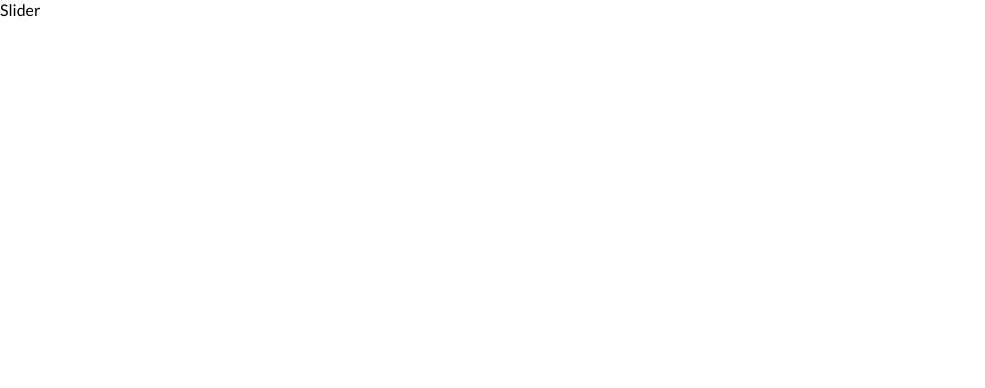
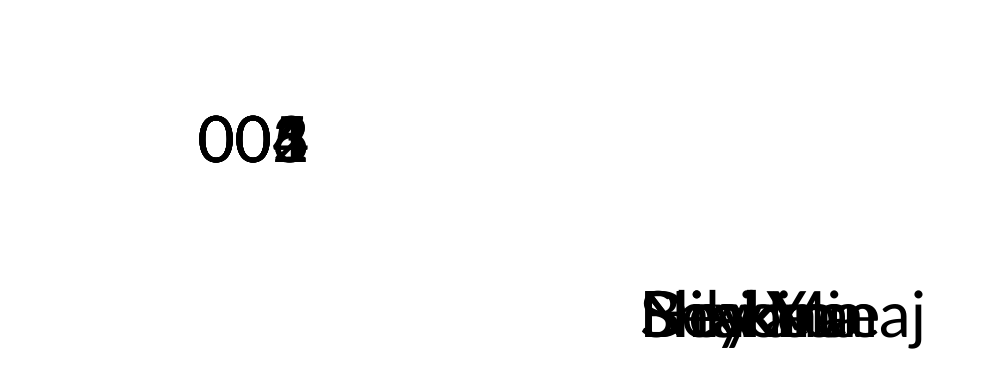
Before and after one commit to Scharlyopitz/UnBreakableSlider, a React (Vite) app: page / in a window 1280 px wide. Shown: the top 388 px of the page, without its empty margins (0-985 px from the left). Built offline with nearby package versions, Linux system fonts and the light colour scheme.

Commit message:
Mise en page

```diff
--- a/src/components/Slider.jsx
+++ b/src/components/Slider.jsx
@@ -1,5 +1,27 @@
-import React from "react";
+export default function Slider() {
+  const slides = [
+    { number: "001", text: "Hey Yo" },
+    { number: "002", text: "Nirvana" },
+    { number: "003", text: "Shakira" },
+    { number: "004", text: "Drake" },
+    { number: "005", text: "Niki Minaj" },
+    { number: "006", text: "Beyonce" },
+  ];
 
-export default function Slider() {
-  return <div>Slider</div>;
+  return (
+    <section id="Slider">
+      {slides.map(({ number, text }, i) => {
+        return (
+          <div key={i} className="slide">
+            <div className="numberContainer">
+              <p>{number}</p>
+            </div>
+            <div className="textContainer">
+              <p>{text}</p>
+            </div>
+          </div>
+        );
+      })}
+    </section>
+  );
 }
--- /dev/null
+++ b/src/sass/_Slider.scss
@@ -0,0 +1,32 @@
+#Slider {
+  font-size: 5vw;
+
+  .slide {
+    padding: 50px;
+    display: grid;
+    align-items: center;
+    position: absolute;
+    grid-template-columns: repeat(8, 1fr);
+    grid-template-rows: repeat(4, 1fr);
+    height: 100%;
+    width: 100%;
+    grid-template-areas:
+      ". number . . . . . ."
+      ". . . . text . . .";
+
+    .numberContainer,
+    .textContainer {
+      overflow: hidden;
+      width: fit-content;
+    }
+
+    .numberContainer {
+      grid-area: number;
+      text-align: center;
+    }
+    .textContainer {
+      grid-area: text;
+      white-space: nowrap;
+    }
+  }
+}
--- a/src/sass/_basics.scss
+++ b/src/sass/_basics.scss
@@ -5,5 +5,10 @@
 }
 
 body {
+  height: 100vh;
   font-family: "Lato", sans-serif;
 }
+
+section {
+  height: 100vh;
+}
--- a/src/style/style.css
+++ b/src/style/style.css
@@ -6,5 +6,39 @@
 }
 
 body {
+  height: 100vh;
   font-family: "Lato", sans-serif;
+}
+
+section {
+  height: 100vh;
+}
+
+#Slider {
+  font-size: 5vw;
+}
+#Slider .slide {
+  padding: 50px;
+  display: grid;
+  align-items: center;
+  position: absolute;
+  grid-template-columns: repeat(8, 1fr);
+  grid-template-rows: repeat(4, 1fr);
+  height: 100%;
+  width: 100%;
+  grid-template-areas: ". number . . . . . ." ". . . . text . . .";
+}
+#Slider .slide .numberContainer,
+#Slider .slide .textContainer {
+  overflow: hidden;
+  width: -moz-fit-content;
+  width: fit-content;
+}
+#Slider .slide .numberContainer {
+  grid-area: number;
+  text-align: center;
+}
+#Slider .slide .textContainer {
+  grid-area: text;
+  white-space: nowrap;
 }/*# sourceMappingURL=style.css.map */
--- a/src/style/style.scss
+++ b/src/style/style.scss
@@ -1,2 +1,3 @@
 @import "../sass/basics";
 @import "../sass/font";
+@import "../sass/Slider";
```
Also changed, not shown: 1 other file (tests, documents, lock files or other folders).
